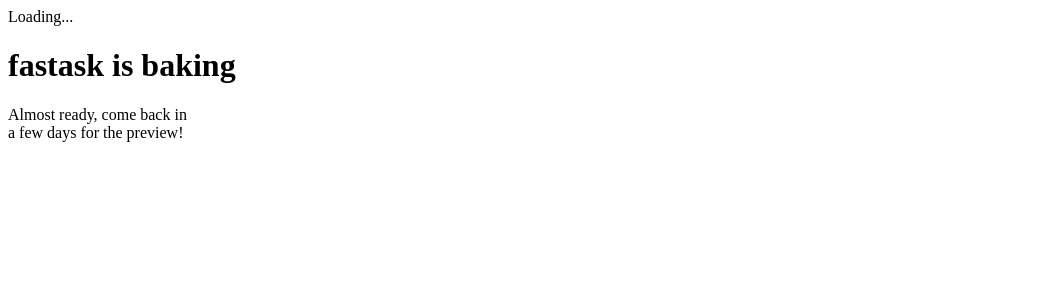
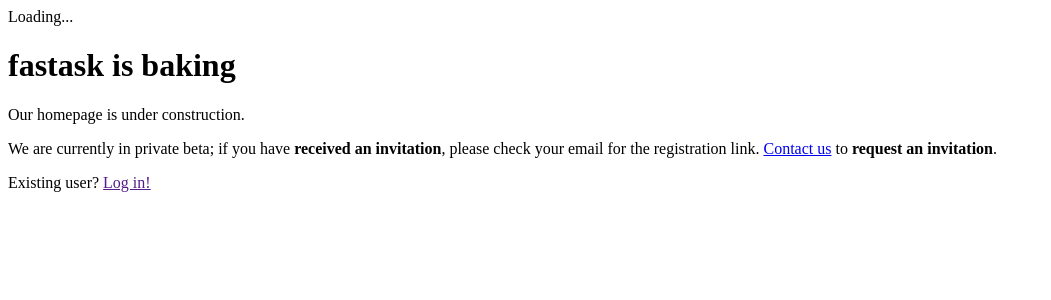
Before and after one commit to mariusc23/fastask.net, a PHP site: template application/views/info/index.php in a window 1280 px wide. Shown: the top 300 px of the page, without its empty margins (0-1051 px from the left). Run offline with PHP 8.4, Linux system fonts and the light colour scheme; the template is opened without the code that fills it, so the values that code supplies are empty; some libraries are stand-ins or nearby versions.

Commit message:
private beta ready

```diff
--- a/application/views/info/index.php
+++ b/application/views/info/index.php
@@ -1,4 +1,6 @@
 <div class="construction">
 <h1>fastask is baking</h1>
-Almost ready, come back in<br/> a few days for the preview!
+<p>Our homepage is under construction.</p>
+<p>We are currently in private beta; if you have <strong>received an invitation</strong>, please check your email for the registration link. <a href="http://craciunoiu.net/contact">Contact us</a> to <strong>request an invitation</strong>.</p>
+<p>Existing user? <a href="<?php echo Url::site('user/login') ?>">Log in!</a></p>
 </div></div>
```
Also changed, not shown: public_html/css/info.css (+4 -4 lines).
